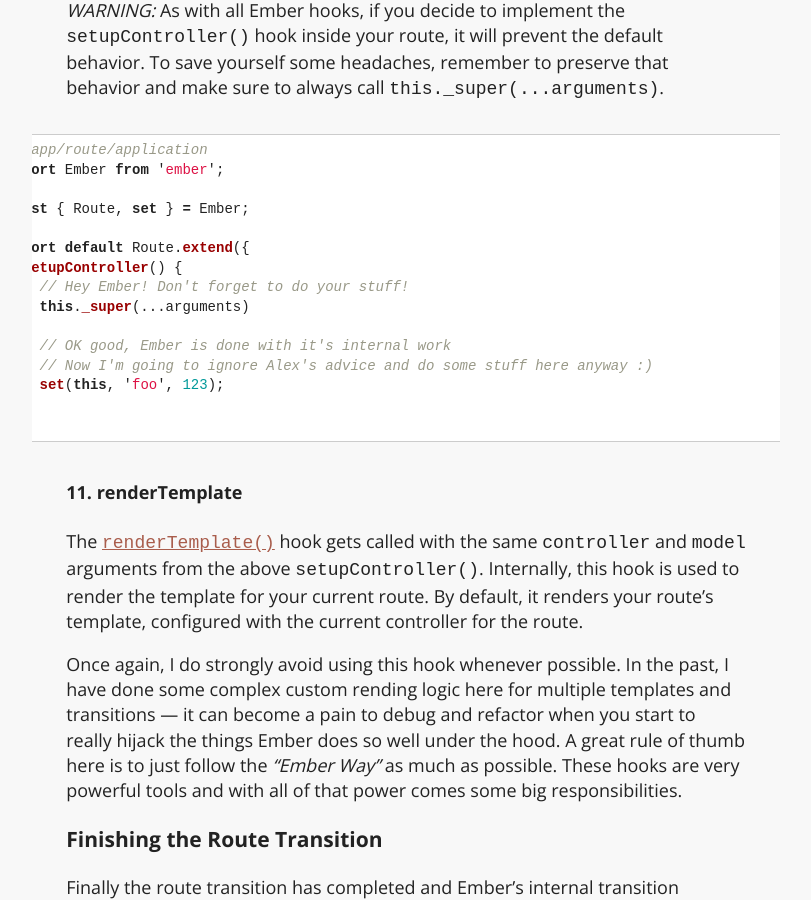
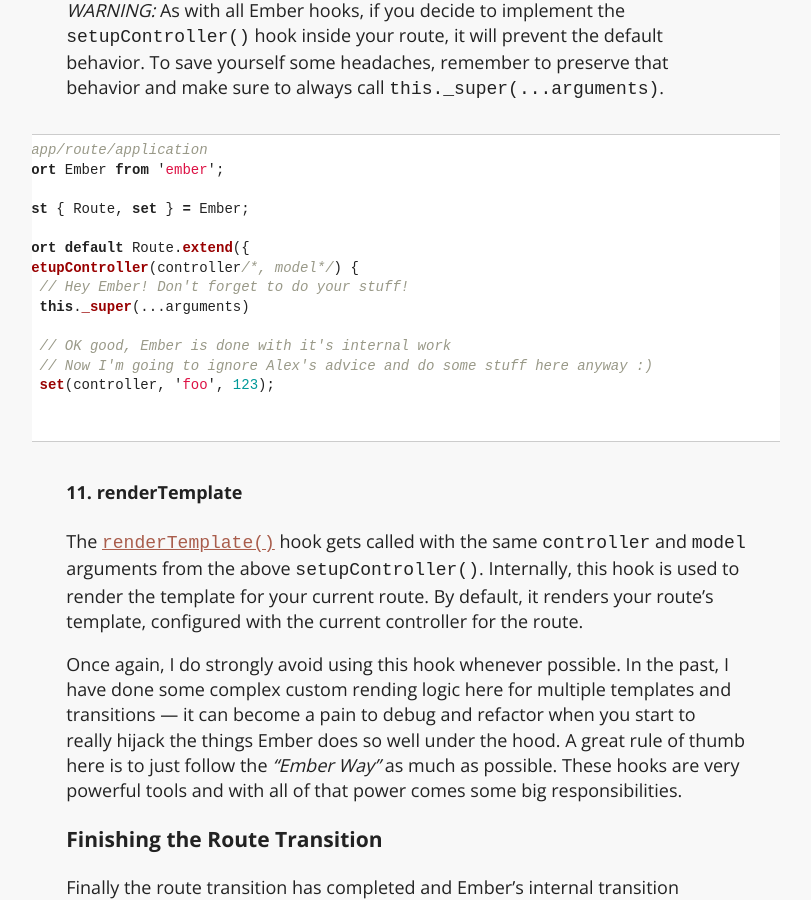
Before and after one commit to alexdiliberto/alexdiliberto.github.io, a Jekyll site: the page built from _posts/2017-05-27-ember-route-hooks-a-complete-look.md, in a window 1280 px wide and 900 px high, scrolled down 4781 px. Shown: the whole window, without its empty margins (234-1045 px from the left). Built offline with Jekyll 4.4.1, drawn with Linux system fonts in a browser that asks for light colours; comment, search, counter and statistics services are not loaded.

Commit message:
Update 2017-05-27-ember-route-hooks-a-complete-look.md

````diff
--- a/_posts/2017-05-27-ember-route-hooks-a-complete-look.md
+++ b/_posts/2017-05-27-ember-route-hooks-a-complete-look.md
@@ -98,13 +98,13 @@ import Ember from 'ember';
 const { Route, set } = Ember;
 
 export default Route.extend({
-  setupController() {
+  setupController(controller/*, model*/) {
     // Hey Ember! Don't forget to do your stuff!
     this._super(...arguments)
 
     // OK good, Ember is done with it's internal work
     // Now I'm going to ignore Alex's advice and do some stuff here anyway :)
-    set(this, 'foo', 123);
+    set(controller, 'foo', 123);
   }
 });
 ```
````
